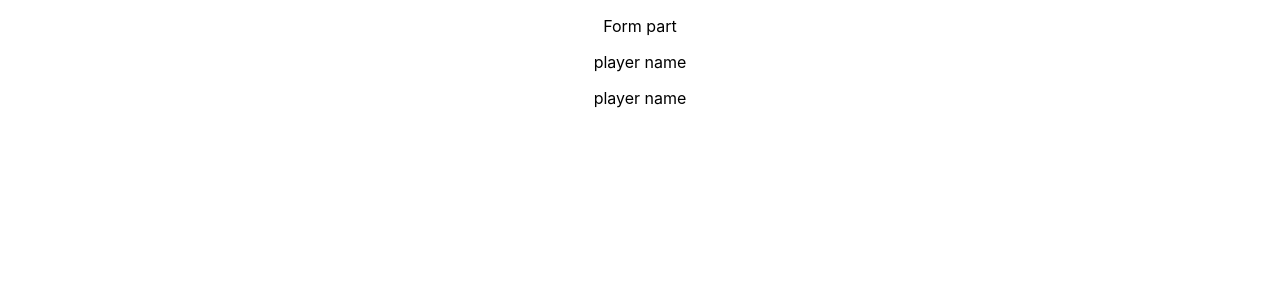
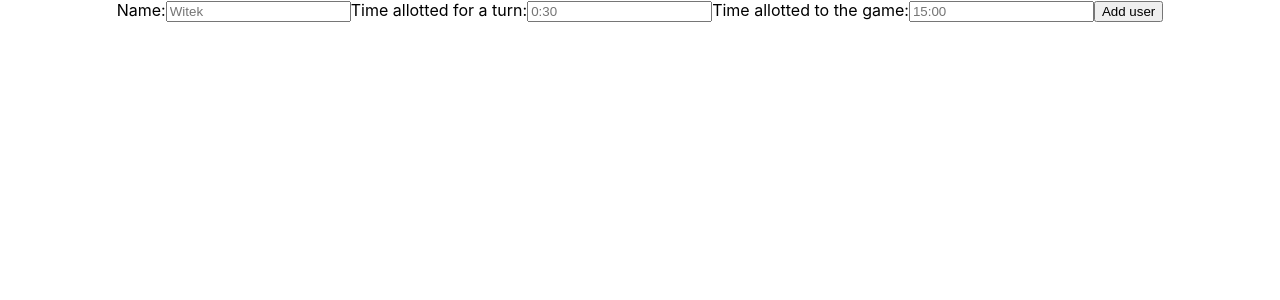
Before and after one commit to anzamarska/time-counter, a React (Create React App) app: page / in a window 1280 px wide. Shown: the top 300 px of the page. Built offline with nearby package versions, Linux system fonts and the light colour scheme.

Commit message:
fix: the ability to add new players via the form

```diff
--- a/src/components/Counter.js
+++ b/src/components/Counter.js
@@ -1,14 +1,25 @@
-import React from "react";
+import React, {useState} from "react";
 import "../styles/Counter.css";
 import Player from "./Player";
 import Form from "./Form";
 
 function Counter() {
+
+    const [players, setPlayers] = useState([]);
+
+   console.log("players", players);
     return(
         <div className="counter__container">
-            <Form/>
-            <Player/>
-            <Player/>
+            <Form
+                players={players}
+                setPlayers={setPlayers}
+            />
+            {players.map(player =>
+                <Player
+                    key={player}
+                    player ={player}
+                />
+            )}
         </div>
     )
 }
--- a/src/components/Form.js
+++ b/src/components/Form.js
@@ -1,11 +1,25 @@
-import React from "react";
+import React, {useState} from "react";
 import "../styles/Form.css";
 
-function Form() {
+function Form({players, setPlayers}) {
+
+    const [newPlayer, setNewPlayer] = useState("");
+
+    const addPlayer = (e) =>{
+        e.preventDefault();
+        setPlayers([...players, newPlayer]);
+    }
+
     return(
-        <div className="form__container">
-            <p>Form part</p>
-        </div>
+        <form className="form__container">
+            <label htmlFor="name">Name:</label>
+            <input className="form__input" type="text" placeholder="Witek" id="name" onChange={e =>setNewPlayer(e.target.value)} required/>
+            <label htmlFor="timeTurn">Time allotted for a turn:</label>
+            <input className="form__input" type="text" placeholder="0:30" id="timeTurn"/>
+            <label htmlFor="timeGame">Time allotted to the game:</label>
+            <input className="form__input" type="text" placeholder="15:00" id="timeGame" required/>
+            <input type="submit" value="Add user" onClick={addPlayer}/>
+        </form>
     )
 }
 
--- a/src/components/Player.js
+++ b/src/components/Player.js
@@ -1,10 +1,11 @@
 import React from "react";
 import "../styles/Player.css";
 
-function Player() {
+function Player({player}) {
+
     return(
         <div className="player__container">
-            <p>player name</p>
+            <p className="player__name">{player}</p>
         </div>
     )
 }
```
Also changed, not shown: public/manifest.json, 1 other file (tests, documents, lock files or other folders).
